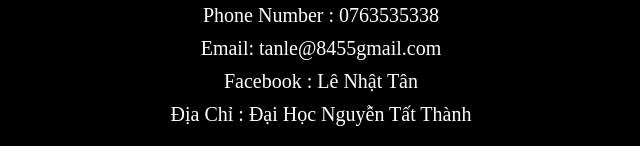
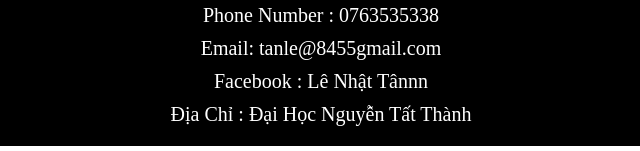
Before and after one commit to Tom19-mid/Gioithieubanthan, a plain HTML site: page index.html in a window 1280 px wide. Shown: the part 2570-2721 px from the top of the page, 452-1092 px from the left. Drawn offline with Linux system fonts and the light colour scheme.

Commit message:
Update index.html

```diff
--- a/index.html
+++ b/index.html
@@ -167,7 +167,7 @@
             <footer style="margin-bottom: 10px ;"><b>Liên hệ</b></footer>
             <footer style="margin-bottom: 10px ;">Phone Number : 0763535338</footer>
             <footer style="margin-bottom: 10px ;">Email: tanle@8455gmail.com</footer>
-            <footer style="margin-bottom: 10px ;">Facebook : Lê Nhật Tân</footer>
+            <footer style="margin-bottom: 10px ;">Facebook : Lê Nhật Tânnn</footer>
             <footer>Địa Chỉ : Đại Học Nguyễn Tất Thành</footer>
         </section>
     </body>
```
